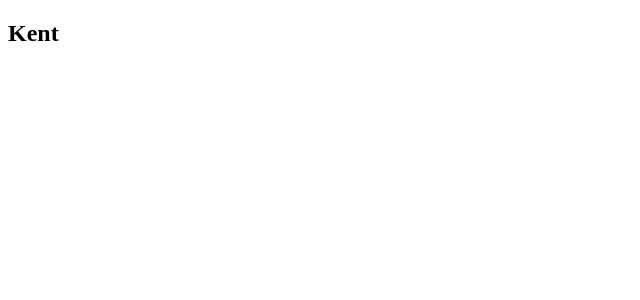
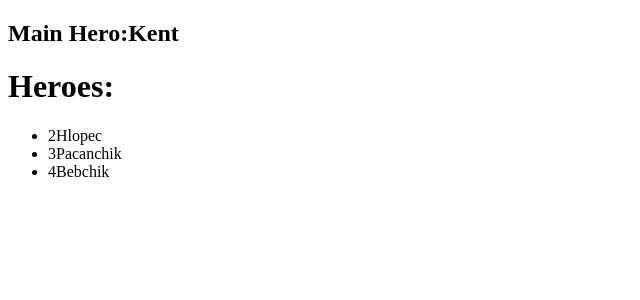
Before and after one commit to Larionov-Yehor/JsHeroTutorial, an Angular app: page / in a window 1280 px wide. Shown: the top 300 px of the page, without its empty margins (0-640 px from the left). Built offline with nearby package versions, Linux system fonts and the light colour scheme.

Commit message:
display all heros names by using *ngFor

```diff
--- a/src/app/app.component.html
+++ b/src/app/app.component.html
@@ -1,2 +1,9 @@
-<!--<h1>{{title}}</h1>-->
-<h2>{{hero.name}}</h2>
+<h2>Main Hero:{{hero.name}}</h2>
+
+<h1>Heroes:</h1>
+<ul class="heroes">
+  <li *ngFor = "let hero of heroes">
+  <span>{{hero.id}}</span>
+  <label>{{hero.name}}</label>
+  </li>
+</ul>
--- a/src/app/app.component.ts
+++ b/src/app/app.component.ts
@@ -6,14 +6,20 @@ import { Component } from '@angular/core';
   styleUrls: ['./app.component.css'],
   })
 export class AppComponent{
-
   hero: Hero = {
     id:1,
     name: 'Kent'
   }
+  heroes: Hero[] = HEROES;
+}
 
-}
 export class Hero {
   id: number;
   name: string;
 }
+
+const HEROES: Hero[]=[
+  {id: 2, name: 'Hlopec'},
+  {id: 3, name: 'Pacanchik'},
+  {id: 4, name: 'Bebchik'}
+];
```
